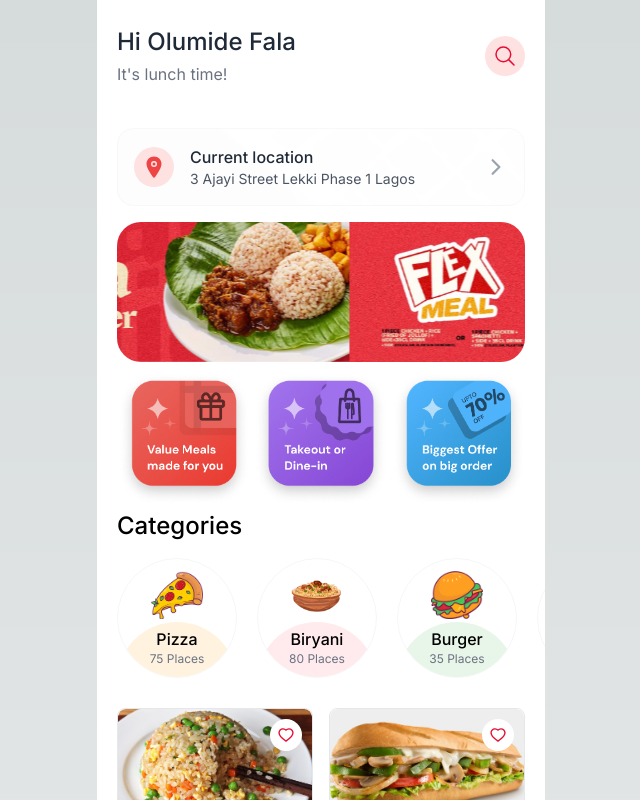
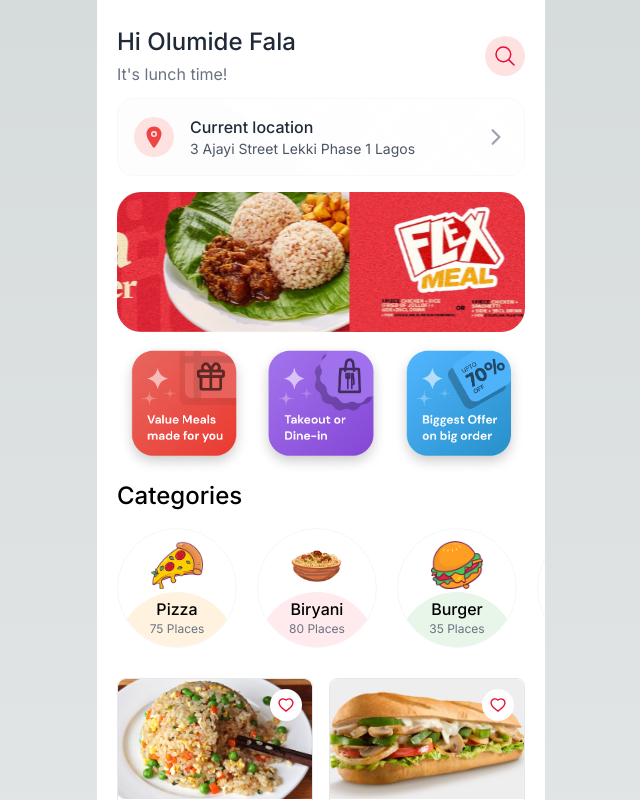
Before and after one commit to samuel-akinboro/crunchies-nextjs, a Next.js app: page / in a window 1280 px wide. Shown: the top 800 px of the page, without its empty margins (319-959 px from the left). Built offline with nearby package versions, Linux system fonts and the light colour scheme.

Commit message:
few changes

```diff
--- a/src/app/page.tsx
+++ b/src/app/page.tsx
@@ -11,10 +11,11 @@ import CurrentLocation from '@/components/home/CurrentLocation';
 
 export default function HomeScreen() {
   return (
-    <div>
-      <div className="flex flex-col min-h-screen max-w-md mx-auto bg-white dark:bg-black">
+    <div className='hide-scrollbar'>
+      <div className="flex flex-col min-h-screen max-w-md mx-auto bg-white dark:bg-black hide-scrollbar">
         <HomeHeader />
         <main className="flex-1 overflow-y-auto">
+          <div className='h-2' />
           <div className="px-5">
             <CurrentLocation location="3 Ajayi Street Lekki Phase 1 Lagos" />
             <div className="h-4" /> {/* Equivalent to SizedBox height={15} */}
--- a/src/components/home/HomeHeader.tsx
+++ b/src/components/home/HomeHeader.tsx
@@ -3,13 +3,13 @@ import { IoSearchOutline } from 'react-icons/io5';
 
 const HomeHeader = () => {
   return (
-    <header className="bg-white dark:bg-black mb-4">
-      <div className="flex justify-between items-center px-5 py-4 rounded-lg my-2.5">
+    <header className="bg-white dark:bg-black sticky top-0 z-50">
+      <div className="flex justify-between items-center px-5 py-4 rounded-lg my-2.5 pb-1 mb-0">
         <div className="flex flex-col">
           <h1 className="text-2xl font-medium text-gray-800 dark:text-white">Hi Olumide Fala</h1>
           <p className="text-base text-gray-500 dark:text-gray-400 mt-1">It's lunch time!</p>
         </div>
-        <button className="w-10 h-10 bg-red-100 dark:bg-red-200 rounded-full flex justify-center items-center">
+        <button className="w-10 h-10 bg-red-100 dark:bg-red-200 rounded-full flex justify-center items-center transform active:scale-90">
           <IoSearchOutline className="text-2xl text-primary" />
         </button>
       </div>
```
